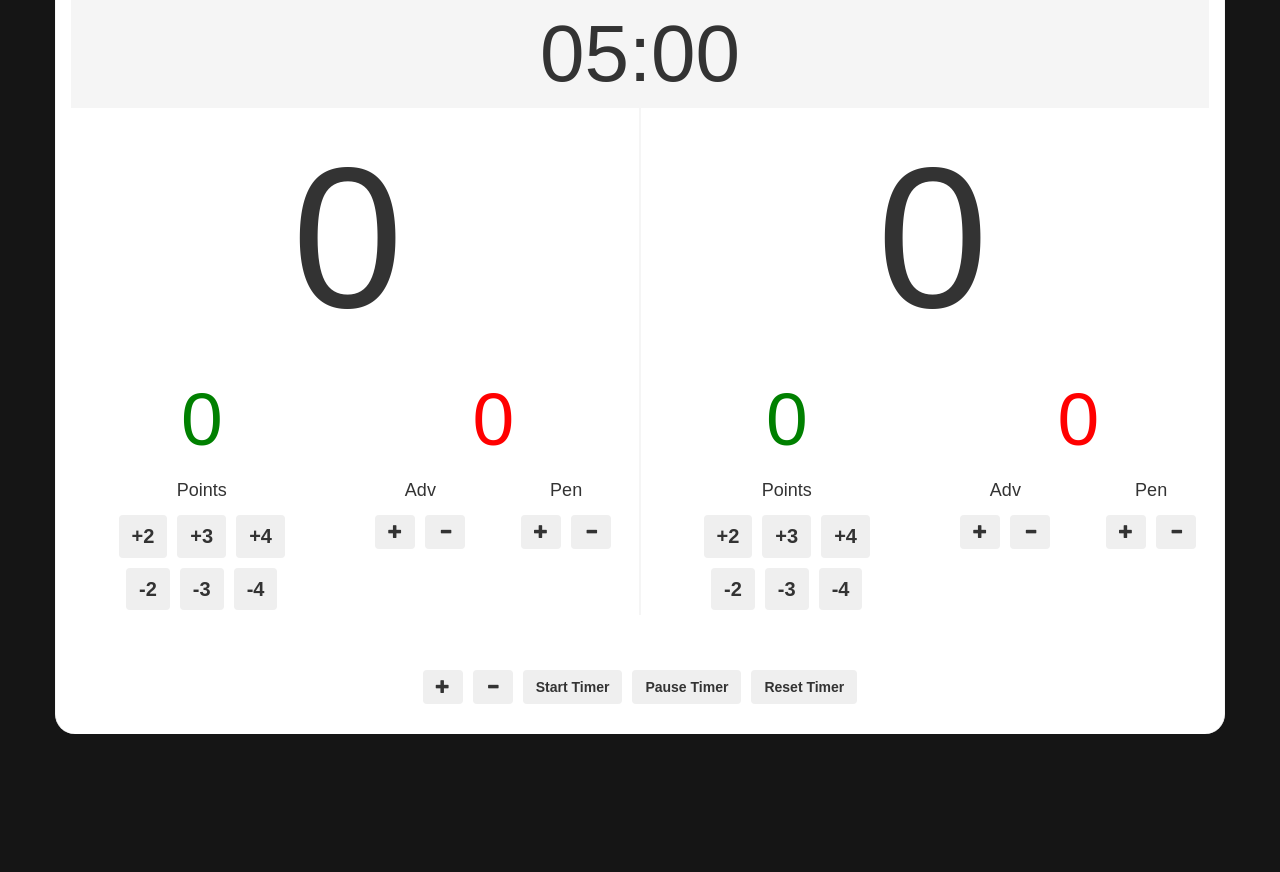
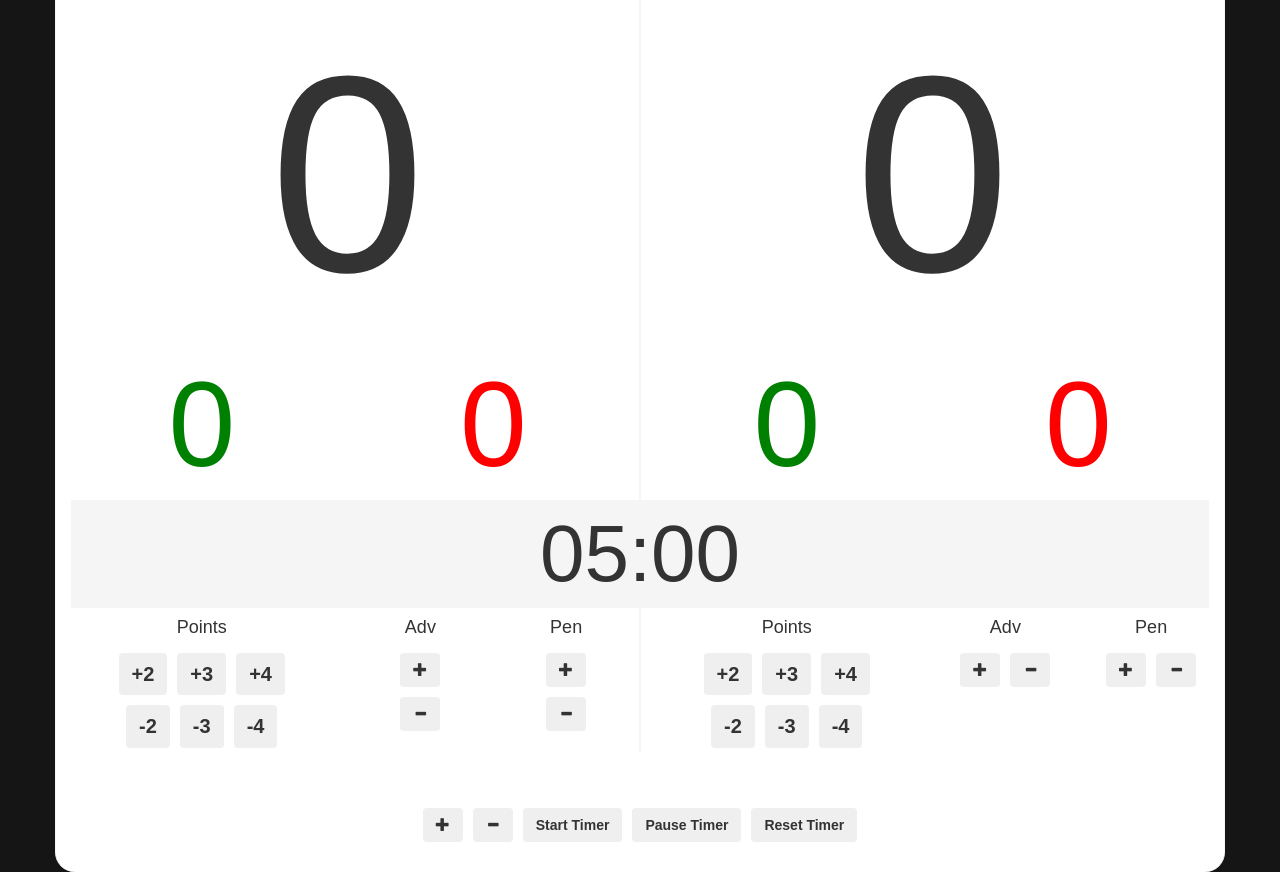
Before and after one commit to nseyf/bjj-scoreboard, a React app: page / in a window 1280 px wide. Before the commit the page ends 800 px from the top, so only its background shows below. Built offline with nearby package versions, Linux system fonts and the light colour scheme.

Commit message:
moved timer, updated css

```diff
--- a/src/App.css
+++ b/src/App.css
@@ -1,3 +1,21 @@
+@media only screen and (max-width: 768px) {
+h1 {
+  font-size: 200px;
+}
+h2 {
+  font-size: 75px;
+}
+ }
+
+
+ h1 {
+   font-size: 35vh;
+ }
+ h2 {
+   font-size: 15vh;
+ }
+
+
 .PlayerOne, .PlayerTwo {
   text-align: center;
 }
@@ -13,19 +31,21 @@ body {
   background: #151515;
 }
 
-h1 {
-  font-size: 200px;
-}
-h2 {
-  font-size: 75px;
-}
 
 .timer {
   font-size: 50px;
+  margin-top: 5px;
+  margin-bottom: 5px;
 }
 
 .PlayerOne {
   border-right: 1px solid #f5f5f5;
+}
+.player1buttons {
+  border-right: 1px solid #f5f5f5;
+}
+.player2buttons {
+  border-left: 1px solid #f5f5f5;
 }
 
 .PlayerTwo {
--- a/src/Scoreboard.js
+++ b/src/Scoreboard.js
@@ -73,14 +73,6 @@ return timeFormatted;
     return (
       <div className="App">
 <div className="container">
-<div className="row timer text-center">
-  {this.state.isPaused ?
-<h2 className="timer off">{this.formatTime(this.state.SecondsRemaining)}</h2>
-:
-<h2 className="timer on">{this.formatTime(this.state.SecondsRemaining)}</h2>
-}
-</div>
-
 <div className="row">
 <div className="PlayerOne col-lg-6 col-xs-6">
 <h1>{this.state.playerOnePoints}</h1>
@@ -92,10 +84,33 @@ return timeFormatted;
 <h2 className="penalty">{this.state.playerOnePenalties}</h2>
 </div>
 </div>
+</div>
+<div className="PlayerTwo col-lg-6 col-xs-6">
+<h1>{this.state.playerTwoPoints}</h1>
+  <div className="row adv-pen">
+  <div className="col-xs-6 col-lg-6">
+  <h2 className="advantage">{this.state.playerTwoAdvantages}</h2>
+  </div>
+  <div className="col-xs-6 col-lg-6">
+  <h2 className="penalty">{this.state.playerTwoPenalties}</h2>
+  </div>
+  </div>
+</div>
+</div>
+<div className="row timer text-center">
+  {this.state.isPaused ?
+<h2 className="timer off">{this.formatTime(this.state.SecondsRemaining)}</h2>
+:
+<h2 className="timer on">{this.formatTime(this.state.SecondsRemaining)}</h2>
+}
+</div>
 
-<div className="row player1buttons">
 
-  <div className="col-xs-12 col-lg-6">
+<div className="row text-center buttons">
+
+  <div className="player1buttons col-xs-6 col-lg-6">
+    <div className="row">
+      <div className="col-xs-6 col-lg-6">
     <h4>Points</h4>
     <div className="row">
   <button onClick={() => {this.setState({playerOnePoints: this.state.playerOnePoints + 2})}} className="btn points">+2</button>
@@ -110,31 +125,20 @@ return timeFormatted;
 </div>
   <div className="col-xs-6 col-lg-3 text-center">
     <h4>Adv</h4>
-    <button onClick={() => {this.setState({playerOneAdvantages: this.state.playerOneAdvantages + 1})}} className="btn"><span className="glyphicon glyphicon-plus"></span></button>
-    <button onClick={() => {this.setState({playerOneAdvantages: this.state.playerOneAdvantages - 1})}} className="btn"><span className="glyphicon glyphicon-minus"></span></button>
+    <div className="row"><button onClick={() => {this.setState({playerOneAdvantages: this.state.playerOneAdvantages + 1})}} className="btn"><span className="glyphicon glyphicon-plus"></span></button></div>
+    <div className="row"><button onClick={() => {this.setState({playerOneAdvantages: this.state.playerOneAdvantages - 1})}} className="btn"><span className="glyphicon glyphicon-minus"></span></button></div>
   </div>
   <div className="col-xs-6 col-lg-3 text-center">
     <h4>Pen</h4>
-      <button className="btn" onClick={this.addPlayerOnePenalty.bind(this)}><span className="glyphicon glyphicon-plus"></span></button>
-      <button className="btn"><span className="glyphicon glyphicon-minus"></span></button>
+      <div className="row"><button className="btn" onClick={this.addPlayerOnePenalty.bind(this)}><span className="glyphicon glyphicon-plus"></span></button></div>
+      <div className="row"><button className="btn"><span className="glyphicon glyphicon-minus"></span></button></div>
   </div>
-
 </div>
 </div>
 
-<div className="PlayerTwo col-lg-6 col-xs-6">
-<h1>{this.state.playerTwoPoints}</h1>
-  <div className="row adv-pen">
-  <div className="col-xs-6 col-lg-6">
-  <h2 className="advantage">{this.state.playerTwoAdvantages}</h2>
-  </div>
-  <div className="col-xs-6 col-lg-6">
-  <h2 className="penalty">{this.state.playerTwoPenalties}</h2>
-  </div>
-  </div>
-
-  <div className="row player2buttons">
-  <div className="col-xs-12 col-lg-6">
+<div className="player2buttons col-xs-6 col-lg-6">
+  <div className="row">
+  <div className="col-xs-6 text-center col-lg-6">
     <h4>Points</h4>
     <div className="row">
   <button onClick={() => {this.setState({playerTwoPoints: this.state.playerTwoPoints + 2})}} className="btn points">+2</button>
@@ -160,7 +164,6 @@ return timeFormatted;
 </div>
 </div>
 </div>
-
 <div className="row main-controls text-center">
 <button className="btn" onClick={() => {this.setState({SecondsRemaining: this.state.SecondsRemaining + 60 })}}><span className="glyphicon glyphicon-plus"></span></button>
 <button className="btn" onClick={() => {
```
Lines whose indentation alone changed are shown as unchanged.
